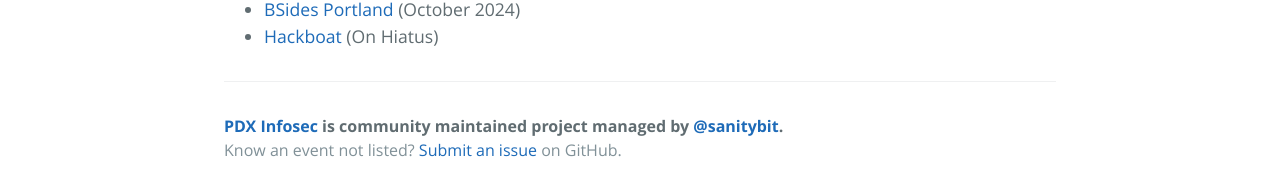
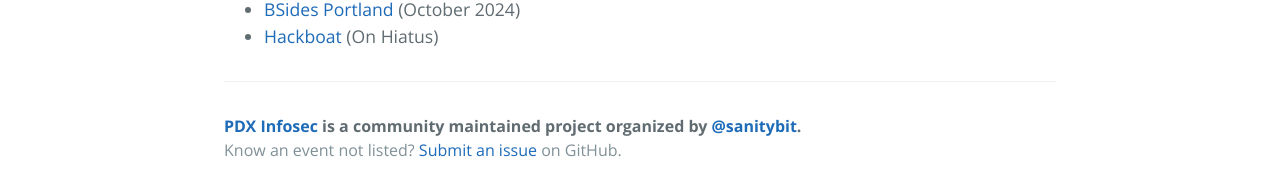
Before and after one commit to sanitybit/pdx-infosec, a Jekyll site: the page built from README.md, in a window 1280 px wide. Shown: the part 1836-2027 px from the top of the page. Built offline with Jekyll 4.4.1, drawn with Linux system fonts in a browser that asks for light colours; our own code applies the rules of GitHub Pages for plain Markdown files.

Commit message:
Update footer.html

```diff
--- a/_includes/footer.html
+++ b/_includes/footer.html
@@ -1,4 +1,4 @@
       <footer class="site-footer">
-        <span class="site-footer-owner"><a href="https://github.com/sanitybit/pdx-infosec">PDX Infosec</a> is community maintained project managed by <a href="https://bsky.app/profile/sanitybit.com">@sanitybit</a>.</span>
+        <span class="site-footer-owner"><a href="https://github.com/sanitybit/pdx-infosec">PDX Infosec</a> is a community maintained project organized by <a href="https://bsky.app/profile/sanitybit.com">@sanitybit</a>.</span>
         <span class="site-footer-credits">Know {{ page.footer }} not listed? <a href="https://github.com/sanitybit/pdx-infosec/issues/new">Submit an issue</a> on GitHub.
       </footer>
```
